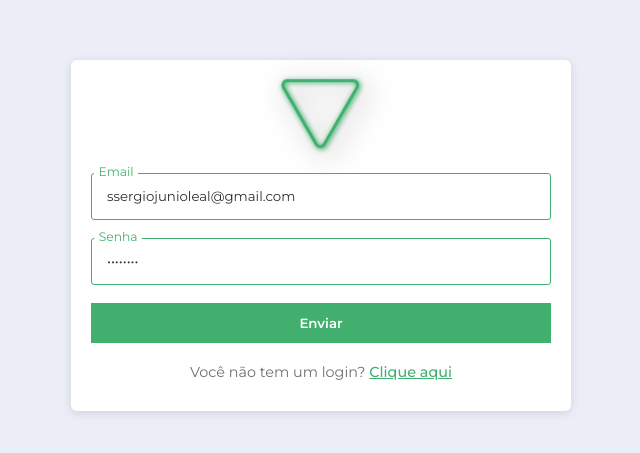
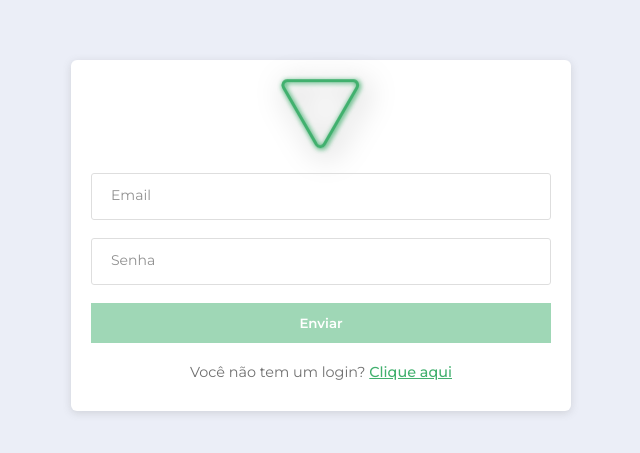
Before and after one commit to dyson-mori/alternative, a Next.js app: page /login in a window 1280 px wide. Shown: the part 165-618 px from the top of the page, without its empty margins (319-959 px from the left). Built offline with nearby package versions, Linux system fonts and the light colour scheme.

Commit message:
✏️ limpando código

```diff
--- a/src/app/login/screen/index.tsx
+++ b/src/app/login/screen/index.tsx
@@ -47,11 +47,7 @@ export default function LoginScreen() {
   const [status, setStatus] = useState({ message: 'Enviar' } as StatusProps);
 
   const { control, handleSubmit, formState: { isValid } } = useForm<schemaProps>({
-    resolver: yupResolver(schema),
-    defaultValues: {
-      email: 'ssergiojunioleal@gmail.com',
-      password: '12345678'
-    }
+    resolver: yupResolver(schema)
   });
 
   async function submit(form: schemaProps) {
--- a/src/app/profile/screen/types.ts
+++ /dev/null
@@ -1,5 +0,0 @@
-export type UserLoginProps = {
-  data: {
-    user: UserData;
-  }
-};
```
